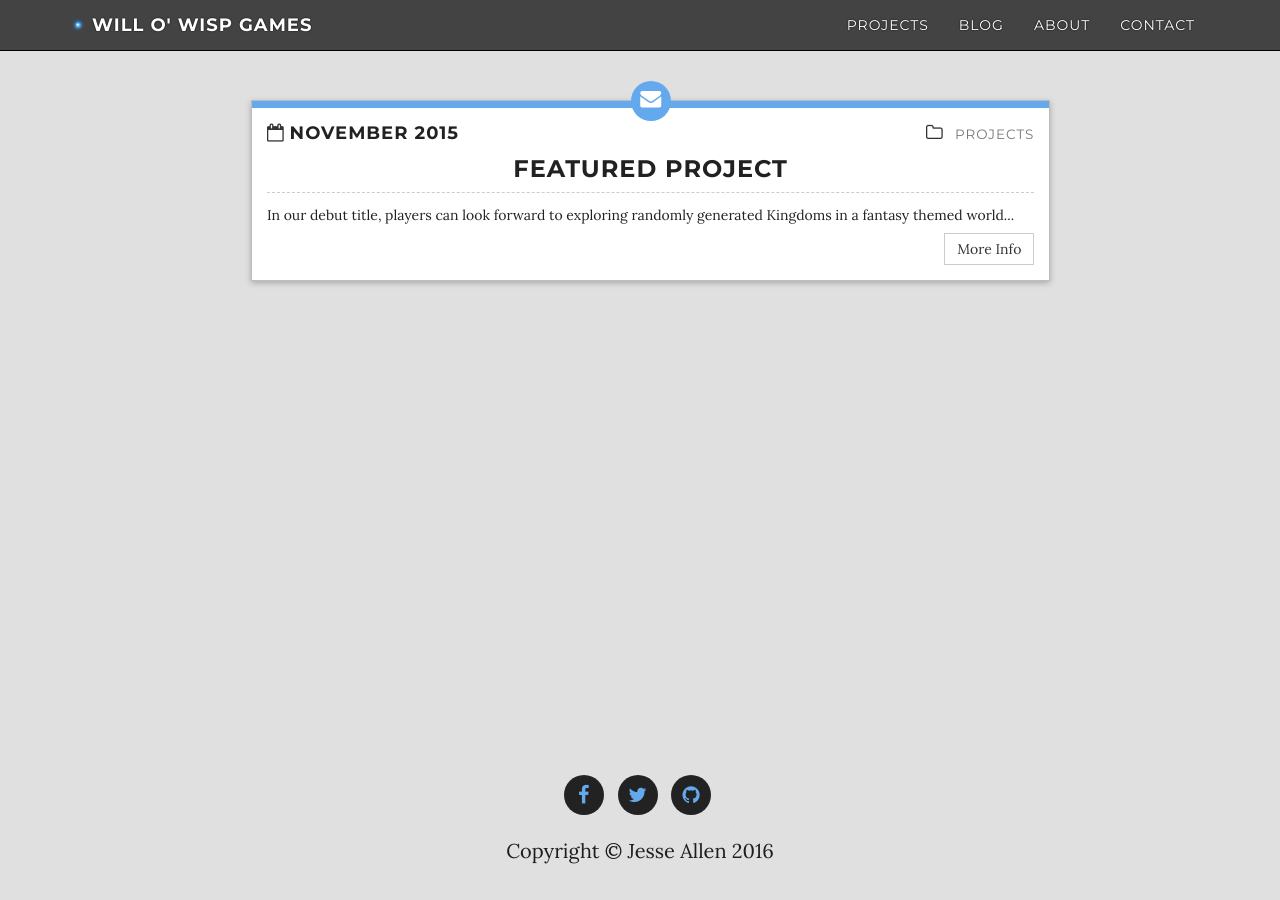
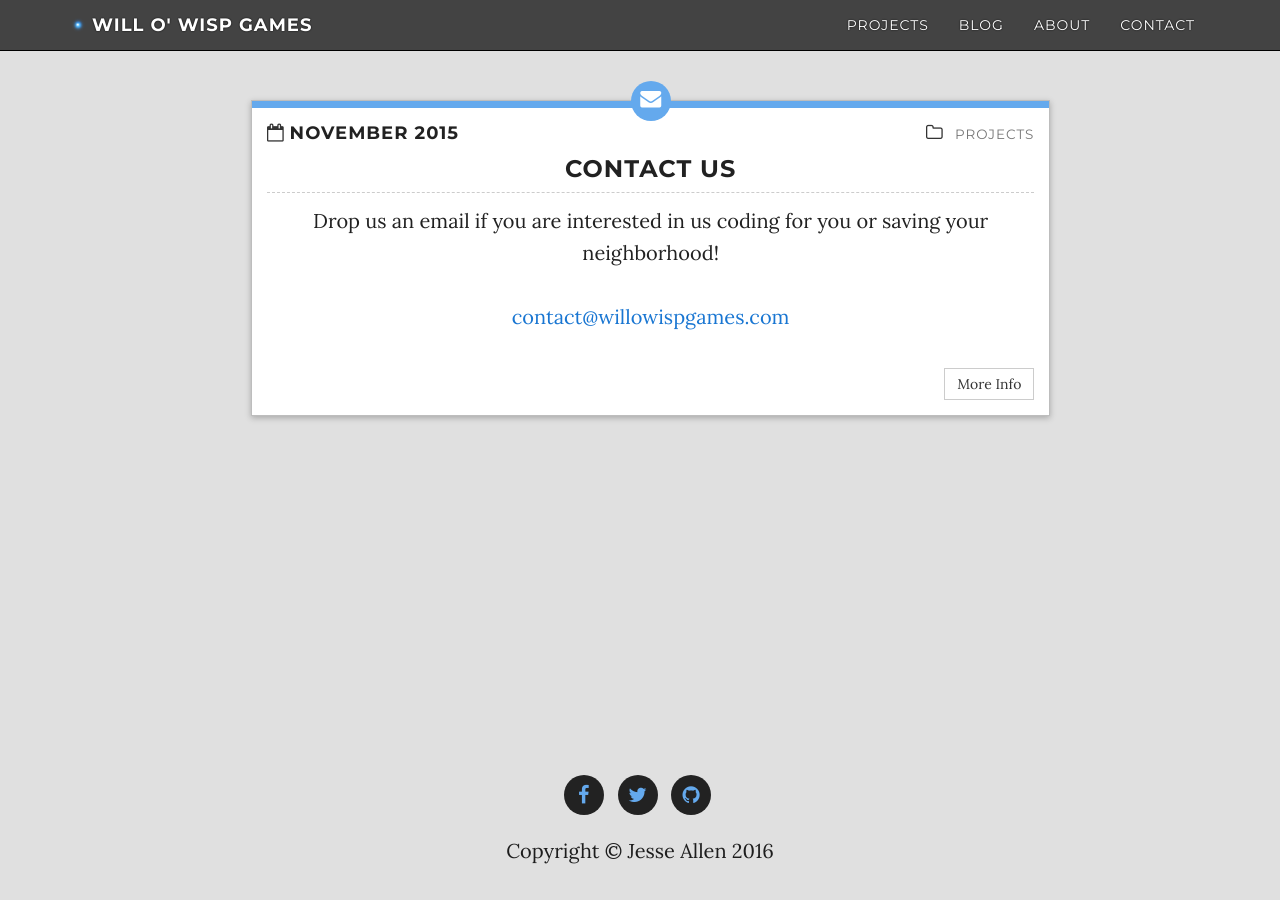
Before and after one commit to WilloWispGames/WilloWispGames.github.io, a Jekyll site: the page built from contact/index.html, in a window 1280 px wide. Built offline with Jekyll 4.4.1, drawn with Linux system fonts in a browser that asks for light colours; nearby versions of some CDN libraries.

Commit message:
Update contactPane.html

```diff
--- a/_includes/contactPane.html
+++ b/_includes/contactPane.html
@@ -16,8 +16,14 @@
   				</small>
 				</h4>
 			</div>
-			<h3 class="title">Featured Project</h3>
-			<div class="content">In our debut title, players can look forward to exploring randomly generated Kingdoms in a fantasy themed world...</div>
+			<h3 class="title">Contact Us</h3>
+			<div class="content">
+				<div class="p2">
+				Drop us an email if you are interested in us coding for you or saving your neighborhood!
+				<br><br>
+				<a href="mailto:contact@willowispgames.com">contact@willowispgames.com</a>
+				</div>
+			</div>
 			<div class="enrole">More Info</div>
 		</div>
 	</div>
```
